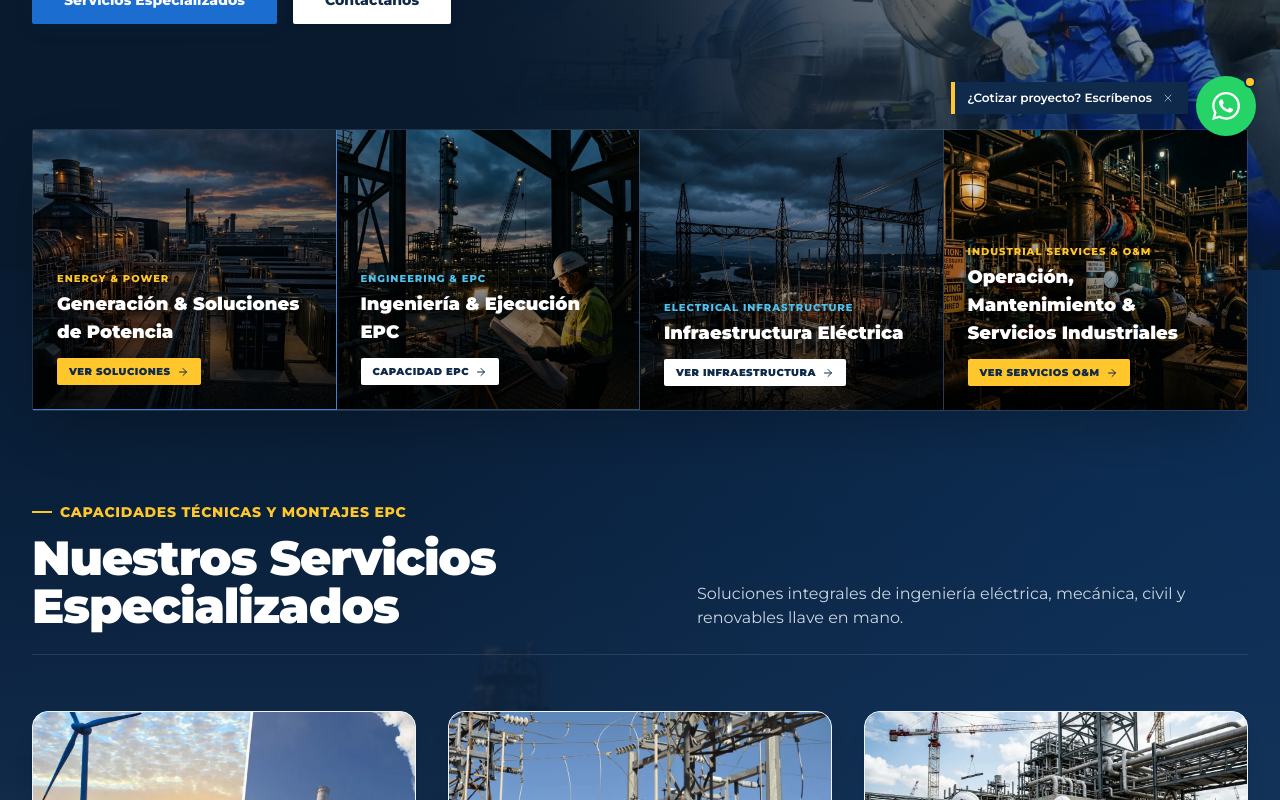
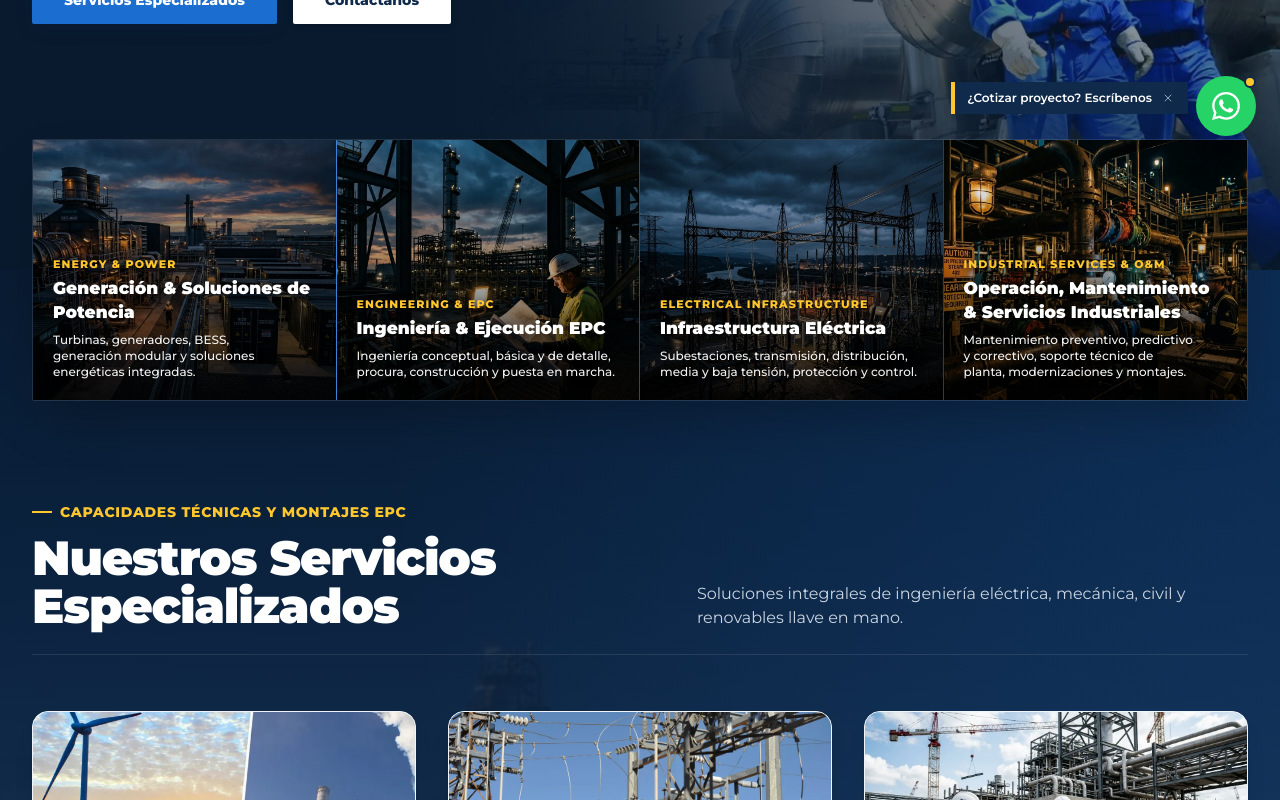
Before and after one commit to TeTcito/DAIMSAS, a React (Vite) app: page / in a window 1280 px wide. Shown: the part 640-1440 px from the top of the page. Built offline with nearby package versions, Linux system fonts and the light colour scheme.

Commit message:
feat: actualizacion final de contacto y presencia internacional

```diff
--- a/src/components/Contact.jsx
+++ b/src/components/Contact.jsx
@@ -27,13 +27,13 @@ export default function Contact() {
                   DAIM S.A.S.
                 </span>
                 <span className="text-[8px] sm:text-[9px] text-celeste-energia uppercase tracking-wider font-bold block">
-                  ENERGY · ENGINEERING · INFRASTRUCTURE · O&M
+                  INGENIERÍA · ENERGÍA · INFRAESTRUCTURA
                 </span>
               </div>
             </div>
 
             <p className="text-xs text-slate-400 max-w-sm leading-relaxed">
-              Empresa líder en soluciones integrales bajo la modalidad llave en mano. Comprometidos con la excelencia técnica, seguridad industrial y el desarrollo sostenible en Ecuador.
+              Integramos ingeniería, suministro, construcción y soporte técnico para proyectos de energía, infraestructura eléctrica e instalaciones industriales en Ecuador y la región.
             </p>
 
             {/* Redes Sociales con Enlaces Seguros */}
@@ -129,23 +129,27 @@ export default function Contact() {
             <ul className="space-y-1.5 sm:space-y-2 text-xs text-slate-300">
               <li className="flex items-center space-x-2">
                 <span className="w-1.5 h-1.5 bg-celeste-energia inline-block flex-shrink-0" />
-                <span>Energía & Generación de Potencia</span>
+                <span>Energía & Utilities</span>
               </li>
               <li className="flex items-center space-x-2">
                 <span className="w-1.5 h-1.5 bg-celeste-energia inline-block flex-shrink-0" />
-                <span>Infraestructura Eléctrica & Subestaciones</span>
+                <span>Oil, Gas & Petrochemical</span>
               </li>
               <li className="flex items-center space-x-2">
                 <span className="w-1.5 h-1.5 bg-celeste-energia inline-block flex-shrink-0" />
-                <span>Ingeniería & Procura EPC Llave en Mano</span>
+                <span>Industria & Manufactura</span>
               </li>
               <li className="flex items-center space-x-2">
                 <span className="w-1.5 h-1.5 bg-celeste-energia inline-block flex-shrink-0" />
-                <span>Servicios Industriales & Operación y Mantenimiento (O&M)</span>
+                <span>Alimentos, Acuacultura & Cadena de Frío</span>
+              </li>
+              <li className="flex items-center space-x-2">
+                <span className="w-1.5 h-1.5 bg-celeste-energia inline-block flex-shrink-0" />
+                <span>Infraestructura & Construcción</span>
               </li>
               <li className="flex items-center space-x-2">
                 <span className="w-1.5 h-1.5 bg-amarillo-seguridad inline-block flex-shrink-0" />
-                <span>Energía Solar Fotovoltaica, Híbrida & BESS</span>
+                <span>Commercial & Industrial Energy</span>
               </li>
             </ul>
           </div>
@@ -155,10 +159,10 @@ export default function Contact() {
         {/* Bottom Legal & Copyright Bar */}
         <div className="mt-8 pt-6 sm:mt-12 sm:pt-8 border-t border-white/10 flex flex-col sm:flex-row items-center justify-between gap-3 sm:gap-4 text-[10px] sm:text-[11px] text-slate-400 text-center sm:text-left">
           <p>
-            © {currentYear} DAIM S.A.S. (ENERGY · ENGINEERING · INFRASTRUCTURE · O&M). Todos los derechos reservados.
+            © {currentYear} DAIM S.A.S. (INGENIERÍA · ENERGÍA · INFRAESTRUCTURA). Todos los derechos reservados.
           </p>
           <div className="flex items-center space-x-3 sm:space-x-4">
-            <span>Quito – Ecuador</span>
+            <span>Quito · Caracas · Madrid</span>
             <span>·</span>
             <span>Seguridad & Calidad Certificada</span>
           </div>
--- a/src/components/Hero.jsx
+++ b/src/components/Hero.jsx
@@ -1,67 +1,6 @@
-import React, { useState } from 'react';
-import { ChevronDown, ArrowRight } from 'lucide-react';
-
-const heroCards = [
-  {
-    id: 'power',
-    eyebrow: 'ENERGY & POWER',
-    eyebrowColor: 'text-amarillo-seguridad',
-    title: 'Generación & Soluciones de Potencia',
-    desc: 'Turbinas, generadores, BESS, generación modular y soluciones energéticas integradas.',
-    btnText: 'VER SOLUCIONES',
-    btnClass: 'bg-amarillo-seguridad hover:bg-amber-400 text-azul-marino',
-    btnHref: '#servicios',
-    image: '/assets/hero-card-power.webp',
-    alt: 'Generación y Soluciones de Potencia DAIM',
-    bgClass: 'bg-azul-daim',
-  },
-  {
-    id: 'epc',
-    eyebrow: 'ENGINEERING & EPC',
-    eyebrowColor: 'text-celeste-energia',
-    title: 'Ingeniería & Ejecución EPC',
-    desc: 'Ingeniería conceptual, básica y de detalle, procura, construcción y puesta en marcha.',
-    btnText: 'CAPACIDAD EPC',
-    btnClass: 'bg-white hover:bg-slate-100 text-azul-marino',
-    btnHref: '#servicios',
-    image: '/assets/hero-card-epc.webp',
-    alt: 'Ingeniería y Ejecución EPC DAIM',
-    bgClass: 'bg-azul-marino',
-  },
-  {
-    id: 'electrical',
-    eyebrow: 'ELECTRICAL INFRASTRUCTURE',
-    eyebrowColor: 'text-celeste-energia',
-    title: 'Infraestructura Eléctrica',
-    desc: 'Subestaciones, transmisión, distribución, media y baja tensión, protección y control.',
-    btnText: 'VER INFRAESTRUCTURA',
-    btnClass: 'bg-white hover:bg-slate-100 text-azul-marino',
-    btnHref: '#energia',
-    image: '/assets/hero-card-electrical.webp',
-    alt: 'Infraestructura Eléctrica DAIM',
-    bgClass: 'bg-azul-marino-dark',
-  },
-  {
-    id: 'om',
-    eyebrow: 'INDUSTRIAL SERVICES & O&M',
-    eyebrowColor: 'text-amarillo-seguridad',
-    title: 'Operación, Mantenimiento & Servicios Industriales',
-    desc: 'Mantenimiento preventivo, predictivo y correctivo, soporte técnico de planta, modernizaciones y montajes.',
-    btnText: 'VER SERVICIOS O&M',
-    btnClass: 'bg-amarillo-seguridad hover:bg-amber-400 text-azul-marino',
-    btnHref: '#servicios',
-    image: '/assets/hero-card-om.webp',
-    alt: 'Operación, Mantenimiento y Servicios Industriales DAIM',
-    bgClass: 'bg-azul-marino',
-  },
-];
+import React from 'react';
 
 export default function Hero() {
-  const [activeCard, setActiveCard] = useState(null);
-
-  const toggleCard = (index) => {
-    setActiveCard((prev) => (prev === index ? null : index));
-  };
   return (
     <section
       id="hero"
@@ -128,88 +67,125 @@ export default function Hero() {
 
       {/* 4 Tarjetas Inferiores DAIM - Superpuestas al 50% en desktop */}
       <div className="relative lg:absolute lg:bottom-0 lg:left-0 lg:right-0 z-20 max-w-7xl mx-auto px-4 sm:px-6 lg:px-8 w-full translate-y-4 sm:translate-y-8 lg:translate-y-1/2">
-        <div className="grid grid-cols-1 sm:grid-cols-2 lg:grid-cols-4 gap-0 shadow-2xl rounded-sm border border-white/10">
-          {heroCards.map((card, idx) => {
-            const isActive = activeCard === idx;
-            return (
-              <div
-                key={card.id}
-                onClick={() => toggleCard(idx)}
-                role="button"
-                tabIndex={0}
-                onKeyDown={(e) => {
-                  if (e.key === 'Enter' || e.key === ' ') {
-                    e.preventDefault();
-                    toggleCard(idx);
-                  }
-                }}
-                className={`text-white p-4 sm:p-5 lg:p-6 relative overflow-hidden flex flex-col justify-end min-h-[200px] sm:min-h-[230px] lg:h-[280px] group border-b border-white/15 last:border-b-0 sm:border-b-0 sm:[&:nth-child(1)]:border-b sm:[&:nth-child(2)]:border-b sm:[&:nth-child(odd)]:border-r lg:border-b-0 lg:border-r lg:last:border-r-0 cursor-pointer select-none transition-all duration-500 ease-out hover:scale-[1.02] hover:z-20 hover:shadow-2xl ${
-                  card.bgClass
-                } ${
-                  isActive ? 'ring-2 ring-inset ring-amarillo-seguridad z-10' : ''
-                }`}
+        <div className="grid grid-cols-1 sm:grid-cols-2 lg:grid-cols-4 gap-0 shadow-2xl overflow-hidden rounded-sm border border-white/10">
+
+          {/* Card 1: ENERGY & POWER */}
+          <a
+            href="#servicios"
+            className="bg-azul-daim text-white p-4 sm:p-5 lg:px-4 lg:py-4.5 xl:px-5 xl:py-5 relative overflow-hidden flex flex-col justify-end min-h-[190px] sm:min-h-[220px] lg:min-h-[260px] group border-b sm:border-b-0 border-r border-white/15 cursor-pointer block hover:brightness-105 transition-all"
           >
-                {/* Background Image with Zoom on Hover */}
             <div className="absolute inset-0 pointer-events-none overflow-hidden">
               <img
-                    src={card.image}
-                    alt={card.alt}
-                    className="w-full h-full object-cover object-center transition-transform duration-700 ease-out group-hover:scale-110"
+                src="/assets/hero-card-power.webp"
+                alt="Generación y Soluciones de Potencia DAIM"
+                className="w-full h-full object-cover object-center transition-transform duration-700 group-hover:scale-105"
                 loading="eager"
                 decoding="async"
               />
-                  {/* Subtle dynamic overlay on active or hover */}
-                  <div
-                    className={`absolute inset-0 bg-gradient-to-t transition-opacity duration-500 ${
-                      isActive
-                        ? 'from-black/95 via-black/80 to-black/40 opacity-95'
-                        : 'from-black/90 via-black/50 to-transparent opacity-75 group-hover:opacity-85'
-                    }`}
-                  />
+              <div className="absolute inset-0 bg-gradient-to-t from-black/80 via-black/30 to-transparent pointer-events-none" />
             </div>
 
-                {/* Content Block: Everything at bottom, smoothly glides up when active */}
-                <div className="relative z-10 w-full">
-                  {/* Header: Short title (Eyebrow) above Big Title */}
-                  <div className="transition-transform duration-700 ease-[cubic-bezier(0.16,1,0.3,1)]">
-                    <span
-                      className={`text-[10px] font-extrabold tracking-widest ${card.eyebrowColor} uppercase block mb-1 drop-shadow-[0_2px_4px_rgba(0,0,0,0.95)]`}
+            <div className="relative z-10">
+              <span className="text-[10px] sm:text-[11px] font-extrabold tracking-widest text-amarillo-seguridad uppercase block mb-1 drop-shadow-[0_2px_4px_rgba(0,0,0,0.95)]">
+                ENERGY & POWER
+              </span>
+              <h3 className="text-sm sm:text-base lg:text-[15px] xl:text-[17px] font-black text-white leading-tight drop-shadow-[0_2px_8px_rgba(0,0,0,0.95)] mb-1.5 sm:mb-2">
+                Generación & Soluciones de Potencia
+              </h3>
+              <p className="text-[11px] sm:text-xs text-white/95 font-medium leading-snug drop-shadow-[0_1px_5px_rgba(0,0,0,0.95)] text-balance">
+                Turbinas, generadores, BESS, generación modular y soluciones energéticas integradas.
+              </p>
+            </div>
+          </a>
+
+          {/* Card 2: ENGINEERING & EPC */}
+          <a
+            href="#servicios"
+            className="bg-azul-marino text-white p-4 sm:p-5 lg:px-4 lg:py-4.5 xl:px-5 xl:py-5 relative overflow-hidden flex flex-col justify-end min-h-[190px] sm:min-h-[220px] lg:min-h-[260px] group border-b sm:border-b-0 border-r border-white/15 cursor-pointer block hover:brightness-105 transition-all"
           >
-                      {card.eyebrow}
-                    </span>
-                    <h3 className="text-base sm:text-lg font-black text-white leading-tight drop-shadow-[0_2px_8px_rgba(0,0,0,0.95)]">
-                      {card.title}
-                    </h3>
+            <div className="absolute inset-0 pointer-events-none overflow-hidden">
+              <img
+                src="/assets/hero-card-epc.webp"
+                alt="Ingeniería y Ejecución EPC DAIM"
+                className="w-full h-full object-cover object-center transition-transform duration-700 group-hover:scale-105"
+                loading="eager"
+                decoding="async"
+              />
+              <div className="absolute inset-0 bg-gradient-to-t from-black/80 via-black/30 to-transparent pointer-events-none" />
             </div>
 
-                  {/* Expandable message ONLY beneath the title */}
-                  <div
-                    className={`transition-all duration-700 ease-[cubic-bezier(0.16,1,0.3,1)] overflow-hidden ${
-                      isActive
-                        ? 'max-h-36 opacity-100 mt-2.5 mb-2.5 pointer-events-auto'
-                        : 'max-h-0 opacity-0 mt-0 mb-0 pointer-events-none'
-                    }`}
-                  >
-                    <p className="text-[11px] sm:text-xs text-slate-200 font-medium leading-snug drop-shadow-[0_1px_5px_rgba(0,0,0,0.95)]">
-                      {card.desc}
+            <div className="relative z-10">
+              <span className="text-[10px] sm:text-[11px] font-extrabold tracking-widest text-amarillo-seguridad uppercase block mb-1 drop-shadow-[0_2px_4px_rgba(0,0,0,0.95)]">
+                ENGINEERING & EPC
+              </span>
+              <h3 className="text-sm sm:text-base lg:text-[15px] xl:text-[17px] font-black text-white leading-tight drop-shadow-[0_2px_8px_rgba(0,0,0,0.95)] mb-1.5 sm:mb-2 whitespace-nowrap">
+                Ingeniería & Ejecución EPC
+              </h3>
+              <p className="text-[11px] sm:text-xs text-white/95 font-medium leading-snug drop-shadow-[0_1px_5px_rgba(0,0,0,0.95)] text-balance">
+                Ingeniería conceptual, básica y de detalle, procura, construcción y puesta en marcha.
               </p>
             </div>
+          </a>
 
-                  {/* Action button: ALWAYS visible underneath the long title */}
-                  <div className="mt-2.5 sm:mt-3">
+          {/* Card 3: ELECTRICAL INFRASTRUCTURE */}
           <a
-                      href={card.btnHref}
-                      onClick={(e) => e.stopPropagation()}
-                      className={`inline-flex items-center space-x-1.5 px-3 py-1.5 ${card.btnClass} font-black rounded-sm text-[10px] uppercase tracking-wider transition-all shadow-lg active:scale-95`}
+            href="#energia"
+            className="bg-azul-marino-dark text-white p-4 sm:p-5 lg:px-4 lg:py-4.5 xl:px-5 xl:py-5 relative overflow-hidden flex flex-col justify-end min-h-[190px] sm:min-h-[220px] lg:min-h-[260px] group border-b sm:border-b-0 border-r border-white/15 cursor-pointer block hover:brightness-105 transition-all"
           >
-                      <span>{card.btnText}</span>
-                      <ArrowRight className="w-3 h-3" />
+            <div className="absolute inset-0 pointer-events-none overflow-hidden">
+              <img
+                src="/assets/hero-card-electrical.webp"
+                alt="Infraestructura Eléctrica DAIM"
+                className="w-full h-full object-cover object-center transition-transform duration-700 group-hover:scale-105"
+                loading="eager"
+                decoding="async"
+              />
+              <div className="absolute inset-0 bg-gradient-to-t from-black/80 via-black/30 to-transparent pointer-events-none" />
+            </div>
+
+            <div className="relative z-10">
+              <span className="text-[10px] sm:text-[11px] font-extrabold tracking-widest text-amarillo-seguridad uppercase block mb-1 drop-shadow-[0_2px_4px_rgba(0,0,0,0.95)]">
+                ELECTRICAL INFRASTRUCTURE
+              </span>
+              <h3 className="text-sm sm:text-base lg:text-[15px] xl:text-[17px] font-black text-white leading-tight drop-shadow-[0_2px_8px_rgba(0,0,0,0.95)] mb-1.5 sm:mb-2 whitespace-nowrap">
+                Infraestructura Eléctrica
+              </h3>
+              <p className="text-[11px] sm:text-xs text-white/95 font-medium leading-snug drop-shadow-[0_1px_5px_rgba(0,0,0,0.95)] text-balance">
+                Subestaciones, transmisión, distribución, media y baja tensión, protección y control.
+              </p>
+            </div>
           </a>
+
+          {/* Card 4: INDUSTRIAL SERVICES & O&M */}
+          <a
+            href="#servicios"
+            className="bg-azul-marino text-white p-4 sm:p-5 lg:px-4 lg:py-4.5 xl:px-5 xl:py-5 relative overflow-hidden flex flex-col justify-end min-h-[190px] sm:min-h-[220px] lg:min-h-[260px] group cursor-pointer block hover:brightness-105 transition-all"
+          >
+            <div className="absolute inset-0 pointer-events-none overflow-hidden">
+              <img
+                src="/assets/hero-card-om.webp"
+                alt="Operación, Mantenimiento y Servicios Industriales DAIM"
+                className="w-full h-full object-cover object-center transition-transform duration-700 group-hover:scale-105"
+                loading="eager"
+                decoding="async"
+              />
+              <div className="absolute inset-0 bg-gradient-to-t from-black/80 via-black/30 to-transparent pointer-events-none" />
             </div>
+
+            <div className="relative z-10">
+              <span className="text-[10px] sm:text-[11px] font-extrabold tracking-widest text-amarillo-seguridad uppercase block mb-1 drop-shadow-[0_2px_4px_rgba(0,0,0,0.95)]">
+                INDUSTRIAL SERVICES & O&M
+              </span>
+              <h3 className="text-sm sm:text-base lg:text-[15px] xl:text-[17px] font-black text-white leading-tight drop-shadow-[0_2px_8px_rgba(0,0,0,0.95)] mb-1.5 sm:mb-2">
+                <span className="block">Operación, Mantenimiento</span>
+                <span className="block">& Servicios Industriales</span>
+              </h3>
+              <p className="text-[11px] sm:text-xs text-white/95 font-medium leading-snug drop-shadow-[0_1px_5px_rgba(0,0,0,0.95)] text-balance">
+                Mantenimiento preventivo, predictivo y correctivo, soporte técnico de planta, modernizaciones y montajes.
+              </p>
             </div>
-              </div>
-            );
-          })}
+          </a>
+
         </div>
       </div>
     </section>
--- a/src/components/Navbar.jsx
+++ b/src/components/Navbar.jsx
@@ -40,7 +40,7 @@ export default function Navbar() {
           <div className="flex items-center space-x-3">
             <div className="flex items-center space-x-2 px-3 py-1 bg-white/5 border border-white/15 rounded-sm">
               <MapPin className="w-3.5 h-3.5 text-amarillo-seguridad" />
-              <span className="text-slate-200 text-[11px]">Quito – Ecuador</span>
+              <span className="text-slate-200 text-[11px]">Quito · Caracas · Madrid</span>
             </div>
 
             <a
@@ -211,7 +211,7 @@ export default function Navbar() {
               <div className="text-xs text-slate-300 space-y-1.5">
                 <div className="flex items-center space-x-2">
                   <MapPin className="w-3.5 h-3.5 text-amarillo-seguridad" />
-                  <span>Quito – Ecuador</span>
+                  <span>Quito · Caracas · Madrid</span>
                 </div>
                 <div className="flex items-center space-x-2">
                   <Mail className="w-3.5 h-3.5 text-slate-400" />
```
Also changed, not shown: src/components/ContactSection.jsx (+32 -19 lines), 1 other file (tests, documents, lock files or other folders). Lines whose indentation alone changed are shown as unchanged.
